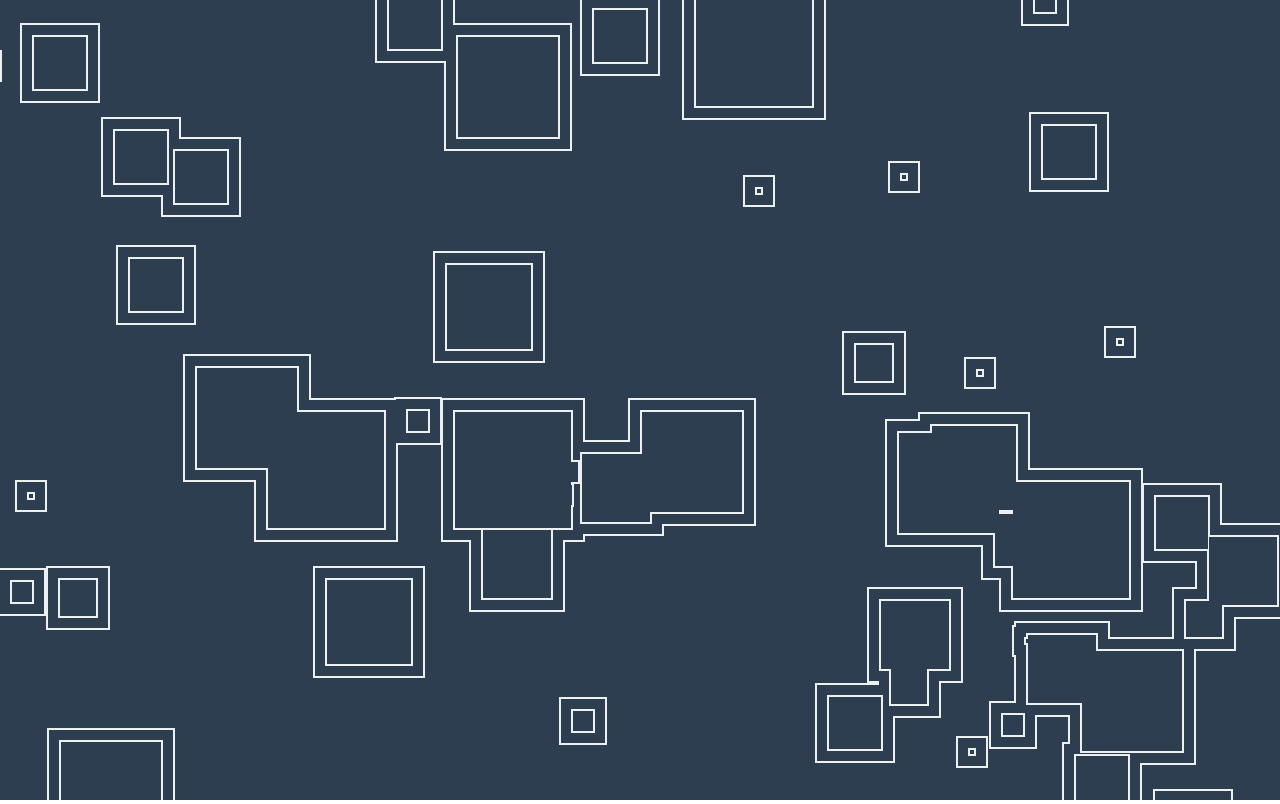
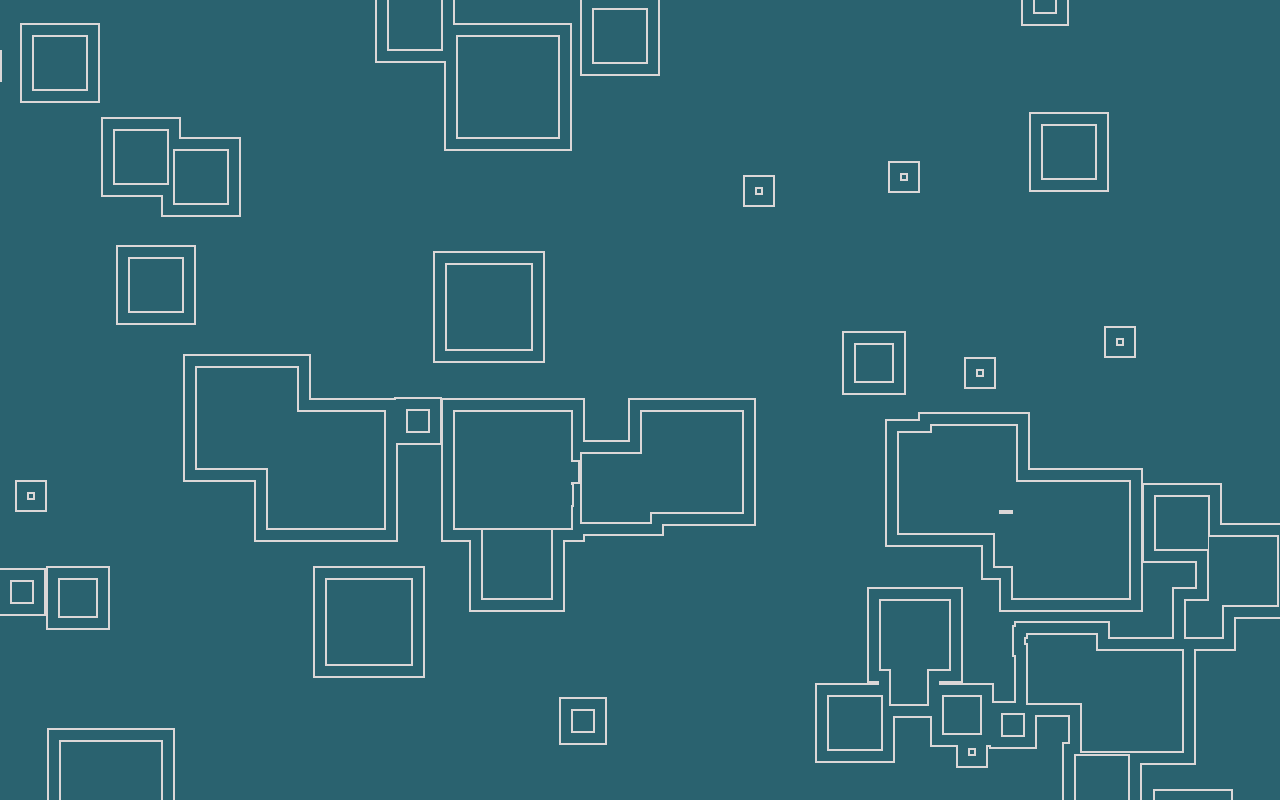
Before and after one commit to Quinten/squarefeed, a website: page html/merging.html in a window 1280 px wide. Drawn offline with Linux system fonts and the light colour scheme.

Commit message:
Add random color for merging

```diff
--- a/html/merging.html
+++ b/html/merging.html
@@ -11,9 +11,13 @@
         canvas.style.cursor = 'none';
         var context = canvas.getContext('2d');
 
+        var invert = !(Math.random() > .5);
+        var bgColor = (invert) ? "hsl(" + Math.floor(Math.random() * 360) + ", 5%, 85%)" : "hsl(" + Math.floor(Math.random() * 360) + ", 45%, 30%)";
+        var strokeColor = (!invert) ? "hsl(" + Math.floor(Math.random() * 360) + ", 5%, 85%)" : "hsl(" + Math.floor(Math.random() * 360) + ", 45%, 30%)";
+
         context.beginPath();
         context.rect(0, 0, canvas.width, canvas.height);
-        context.fillStyle = '#2c3e50';
+        context.fillStyle = bgColor;
         context.fill();
 
         var nPrints = 56, prints = [];
@@ -31,7 +35,7 @@
 
             context.beginPath();
             context.rect(print.x, print.y, print.w, print.h);
-            context.fillStyle = '#ecf0f1';
+            context.fillStyle = strokeColor;
             context.fill();
             prints.push(print);
         }
@@ -42,7 +46,7 @@
 
             context.beginPath();
             context.rect(print.x + 2, print.y + 2, print.w - 4, print.h - 4);
-            context.fillStyle = '#2c3e50';
+            context.fillStyle = bgColor;
             context.fill();
         }
 
@@ -52,7 +56,7 @@
 
             context.beginPath();
             context.rect(print.x + 12, print.y + 12, print.w - 24, print.h - 24);
-            context.fillStyle = '#ecf0f1';
+            context.fillStyle = strokeColor;
             context.fill();
         }
 
@@ -62,7 +66,7 @@
 
             context.beginPath();
             context.rect(print.x + 14, print.y + 14, print.w - 28, print.h - 28);
-            context.fillStyle = '#2c3e50';
+            context.fillStyle = bgColor;
             context.fill();
         }
 
```
Also changed, not shown: html/scribble.html (+0 -1 lines).
